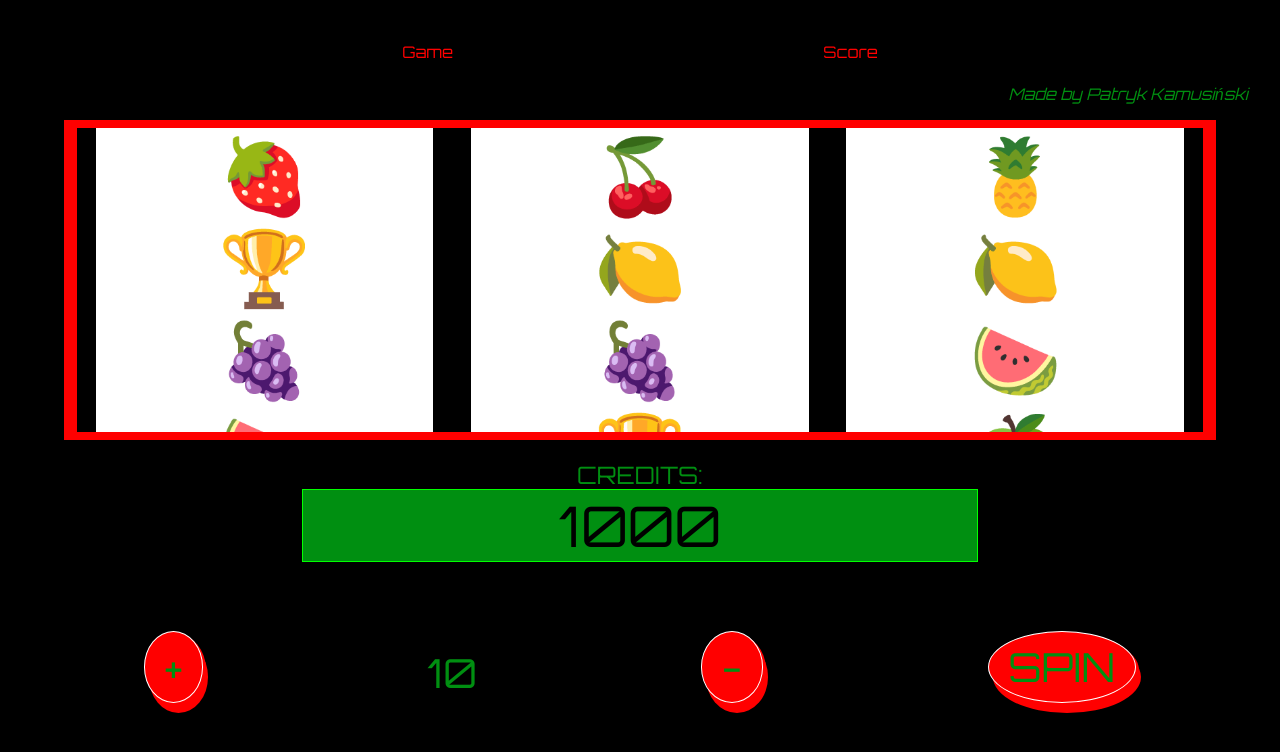
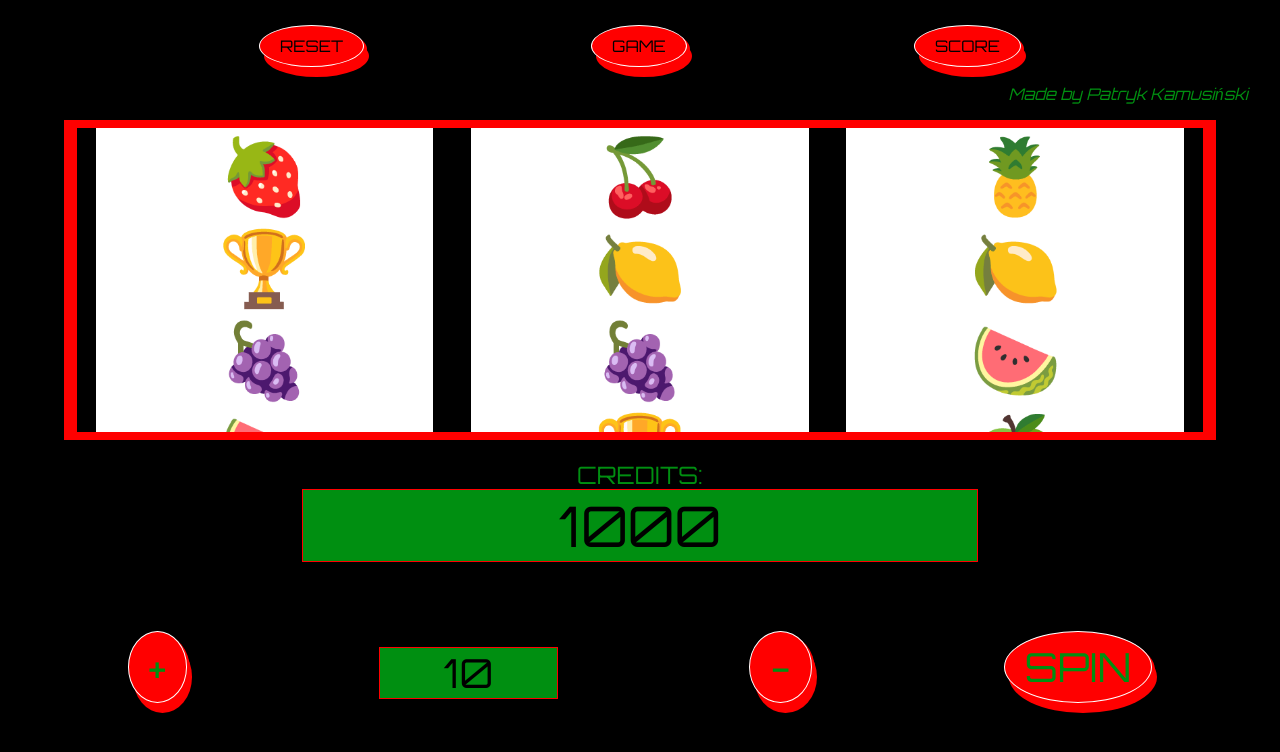
Before and after one commit to Jump3rr/SlotsMachine, a React (Create React App) app: page / in a window 1280 px wide. Shown: the top 752 px of the page. Built offline with nearby package versions, Linux system fonts and the light colour scheme.

Commit message:
saving to localstorage - v 1.1

```diff
--- a/src/actions/actionTypes/creditsTypes.ts
+++ b/src/actions/actionTypes/creditsTypes.ts
@@ -1,3 +1,4 @@
 export const GET_CREDITS = "GET_CREDITS";
 export const INCREMENT_CREDITS = "INCREMENT_CREDITS";
 export const DECREMENT_CREDITS = "DECREMENT_CREDITS";
+export const RESET_CREDITS = "RESET_CREDITS";
--- a/src/actions/creditsActions.ts
+++ b/src/actions/creditsActions.ts
@@ -12,3 +12,6 @@ export const decrementCredits = (bet: number) => ({
   type: actionTypes.DECREMENT_CREDITS,
   payload: { bet }
 });
+export const resetCredits = () => ({
+  type: actionTypes.RESET_CREDITS
+});
--- a/src/components/Game/MainGame.tsx
+++ b/src/components/Game/MainGame.tsx
@@ -5,16 +5,11 @@ import { IState } from "../../reducers";
 import { useSelector } from "react-redux";
 import { IItemsReducer } from "../../reducers/itemsReducer";
 import { IItems } from "../../entities/items";
-import { Colors } from "../../tools/colors";
+import { MainScreen } from "../../tools/components";
 
-const MainWrapper = styled.div`
-  height: 38vh;
-  width: 88vw;
-  background-color: ${Colors.black};
+const MainWrapper = styled(MainScreen)`
   font-size: 9.2vh;
-  display: flex;
   flex-direction: row;
-  justify-content: space-evenly;
 `;
 
 export const MainGame: FC = () => {
--- a/src/components/Game/Slot.tsx
+++ b/src/components/Game/Slot.tsx
@@ -40,7 +40,7 @@ export const Slot: FC<ISlot> = (props) => {
             <Column className="items__value">
               {props.items?.length > 0 &&
                 props.items.map((el) => {
-                  return <Item>{el.img}</Item>;
+                  return <Item key={el.id}>{el.img}</Item>;
                 })}
             </Column>
           </CSSTransition>
--- a/src/components/Machine/bottomMachine.tsx
+++ b/src/components/Machine/bottomMachine.tsx
@@ -1,9 +1,8 @@
-import { FC, useState } from "react";
+import { FC, useEffect, useState } from "react";
 import styled from "styled-components";
 import { shuffleItems } from "../../actions/slotsActions";
-import { useDispatch } from "react-redux";
+import { useDispatch, useSelector } from "react-redux";
 import { IState } from "../../reducers";
-import { useSelector } from "react-redux";
 import {
   incrementCredits,
   decrementCredits
@@ -12,8 +11,10 @@ import { ICreditsReducer } from "../../reducers/creditsReducer";
 import { IBetReducer } from "../../reducers/betReducer";
 import { incrementBet, decrementBet } from "../../actions/betActions";
 import { IItemsReducer } from "../../reducers/itemsReducer";
+import { IStatsReducer } from "../../reducers/statsReducer";
 import { pushStat } from "../../actions/statsActions";
 import { Colors } from "../../tools/colors";
+import { Buttons, SmallDisplay } from "../../tools/components";
 
 const MainWrapper = styled.div`
   height: 40vh;
@@ -29,36 +30,12 @@ const Settings = styled.div`
   height: 70%;
   font-size: 5vh;
 `;
-const Buttons = styled.div`
-  border-style: solid;
-  border-width: 1px;
-  border-color: ${Colors.white};
-  padding: 10px 20px 10px 20px;
-  background-color: ${Colors.button};
-  border-radius: 50%;
-  cursor: pointer;
-  outline-offset: 4px;
-  transform: translateY(-6px);
-  box-shadow: 3px 3px red, 5px 10px ${Colors.button};
-  &:active {
-    background-color: ${Colors.activeButton};
-    color: ${Colors.white};
-    transform: translateY(-2px);
-    box-shadow: 3px 3px red, 1px 2px ${Colors.button};
-  }
-`;
-
-const CreditsInfo = styled.span`
-  border-style: solid;
-  border-width: 0.5px;
-  border-color: ${Colors.displayBorder};
-  background-color: ${Colors.matrixGreen};
-  color: ${Colors.black};
-  font-size: 7vh;
-  padding: 0 20vw 0 20vw;
-`;
 const CreditsText = styled.div`
   font-size: 3vh;
+`;
+const SmallDisplayBet = styled(SmallDisplay)`
+  padding: 0 5vw 0 5vw;
+  font-size: 5vh;
 `;
 
 export const BottomMachine: FC = () => {
@@ -70,14 +47,26 @@ export const BottomMachine: FC = () => {
   type DecrementBet = ReturnType<typeof decrementBet>;
   type PushStat = ReturnType<typeof pushStat>;
 
-  const { itemsList, items2List, items3List, credits, bet } = useSelector<
+  const {
+    itemsList,
+    items2List,
+    items3List,
+    credits,
+    bet,
+    stats
+  } = useSelector<
     IState,
-    ICreditsReducer & IBetReducer & IItemsReducer
+    ICreditsReducer & IBetReducer & IItemsReducer & IStatsReducer
   >((globalState) => ({
     ...globalState.items,
     ...globalState.credits,
-    ...globalState.bet
+    ...globalState.bet,
+    ...globalState.stats
   }));
+  useEffect(() => {
+    localStorage.setItem("credits", JSON.stringify(credits));
+    localStorage.setItem("history", JSON.stringify(stats));
+  }, [credits, stats]);
 
   const CheckCredits = (): boolean => {
     return credits >= bet ? true : false;
@@ -152,10 +141,10 @@ export const BottomMachine: FC = () => {
   return (
     <MainWrapper>
       <CreditsText>CREDITS:</CreditsText>
-      <CreditsInfo>{credits}</CreditsInfo>
+      <SmallDisplay>{credits}</SmallDisplay>
       <Settings>
         <Buttons onClick={HandleIncrementBet}>+</Buttons>
-        <div>{bet}</div>
+        <SmallDisplayBet>{bet}</SmallDisplayBet>
         <Buttons onClick={HandleDecrementBet}>-</Buttons>
         <Buttons onClick={HandleClick}>SPIN</Buttons>
       </Settings>
--- a/src/components/Machine/topMachine.tsx
+++ b/src/components/Machine/topMachine.tsx
@@ -2,6 +2,9 @@ import { FC } from "react";
 import styled from "styled-components";
 import { Link } from "react-router-dom";
 import { Colors } from "../../tools/colors";
+import { resetCredits } from "../../actions/creditsActions";
+import { useDispatch } from "react-redux";
+import { Buttons } from "../../tools/components";
 
 const MainWrapper = styled.div`
   height: 10vh;
@@ -14,15 +17,8 @@ const Menu = styled.div`
   align-items: center;
   height: 8vh;
 `;
-const ElementOfMenu = styled.div`
-  flex: 1;
-  justify-content: center;
-  align-items: center;
-  color: ${Colors.button};
-  &:hover {
-    color: ${Colors.matrixGreen};
-    text-decoration: underline;
-  }
+const ElementOfMenu = styled(Buttons)`
+  color: ${Colors.black};
 `;
 const Footer = styled.div`
   font-style: italic;
@@ -32,14 +28,21 @@ const Footer = styled.div`
 `;
 
 export const TopMachine: FC = () => {
+  const dispatch = useDispatch();
+  type ResetCredits = ReturnType<typeof resetCredits>;
+  const HandleIncrementBet = () => {
+    dispatch<ResetCredits>(resetCredits());
+  };
+
   return (
     <MainWrapper>
       <Menu>
+        <Buttons onClick={HandleIncrementBet}>RESET</Buttons>
         <Link to="/" style={{ textDecoration: "none" }}>
-          <ElementOfMenu>Game</ElementOfMenu>
+          <ElementOfMenu>GAME</ElementOfMenu>
         </Link>
         <Link to="/stats" style={{ textDecoration: "none" }}>
-          <ElementOfMenu>Score</ElementOfMenu>
+          <ElementOfMenu>SCORE</ElementOfMenu>
         </Link>
       </Menu>
       <Footer>Made by Patryk Kamusiński</Footer>
--- a/src/components/Stats/Stats.tsx
+++ b/src/components/Stats/Stats.tsx
@@ -3,16 +3,13 @@ import styled from "styled-components";
 import { IState } from "../../reducers";
 import { useSelector } from "react-redux";
 import { IStatsReducer } from "../../reducers/statsReducer";
+import { Colors } from "../../tools/colors";
+import { MainScreen } from "../../tools/components";
 
-const MainWrapper = styled.div`
-  height: 38vh;
-  width: 88vw;
-  background-color: #000;
-  display: flex;
+const MainWrapper = styled(MainScreen)`
   flex-direction: column;
   align-items: center;
-  justify-content: space-evenly;
-  color: #fff;
+  color: ${Colors.white};
 `;
 const StatList = styled.div`
   display: flex;
@@ -36,7 +33,7 @@ export const Stats: FC = () => {
       {stats.length > 0 &&
         stats.map((stat, index) => {
           return (
-            <StatList>
+            <StatList key={index}>
               <div>{index + 1}.</div>
               <div>{stat}</div>
             </StatList>
--- a/src/reducers/creditsReducer.ts
+++ b/src/reducers/creditsReducer.ts
@@ -3,7 +3,7 @@ import * as actionTypes from "../actions/actionTypes/creditsTypes";
 export interface ICreditsReducer {
   credits: number;
 }
-
+const localData = localStorage.getItem("credits");
 const defaultState = (): ICreditsReducer => ({
   credits: 1000
 });
@@ -13,7 +13,7 @@ export default (state = defaultState(), action: any) => {
   switch (action.type) {
     case actionTypes.GET_CREDITS: {
       return {
-        credits: state.credits
+        credits: localData !== null ? JSON.parse(localData) : state.credits
       };
     }
     case actionTypes.INCREMENT_CREDITS: {
@@ -27,6 +27,9 @@ export default (state = defaultState(), action: any) => {
         credits: state.credits - action.payload.bet
       };
     }
+    case actionTypes.RESET_CREDITS: {
+      return defaultState();
+    }
     default: {
       return state;
     }
--- a/src/reducers/index.ts
+++ b/src/reducers/index.ts
@@ -1,5 +1,4 @@
 import { combineReducers } from "redux";
-
 import items, { IItemsReducer } from "./itemsReducer";
 import credits, { ICreditsReducer } from "./creditsReducer";
 import bet, { IBetReducer } from "./betReducer";
--- a/src/reducers/statsReducer.ts
+++ b/src/reducers/statsReducer.ts
@@ -4,7 +4,7 @@ import update from "immutability-helper";
 export interface IStatsReducer {
   stats: number[];
 }
-
+const localData = localStorage.getItem("history");
 const defaultState = (): IStatsReducer => ({
   stats: [0, 0, 0, 0, 0, 0, 0, 0, 0, 0]
 });
@@ -15,7 +15,7 @@ export default (state = defaultState(), action: any) => {
     case actionTypes.GET_STATS: {
       return {
         ...state,
-        stats: state?.stats
+        stats: localData !== null ? JSON.parse(localData) : state.stats
       };
     }
     case actionTypes.PUSH_STATS: {
--- a/src/tools/colors.ts
+++ b/src/tools/colors.ts
@@ -3,6 +3,5 @@ export const Colors = {
   black: "#000",
   matrixGreen: "#008f11",
   activeButton: "#8f0000",
-  button: "#f00",
-  displayBorder: "#0f0"
+  button: "#f00"
 };
```
Also changed, not shown: src/styles.css (+2 -5 lines).
